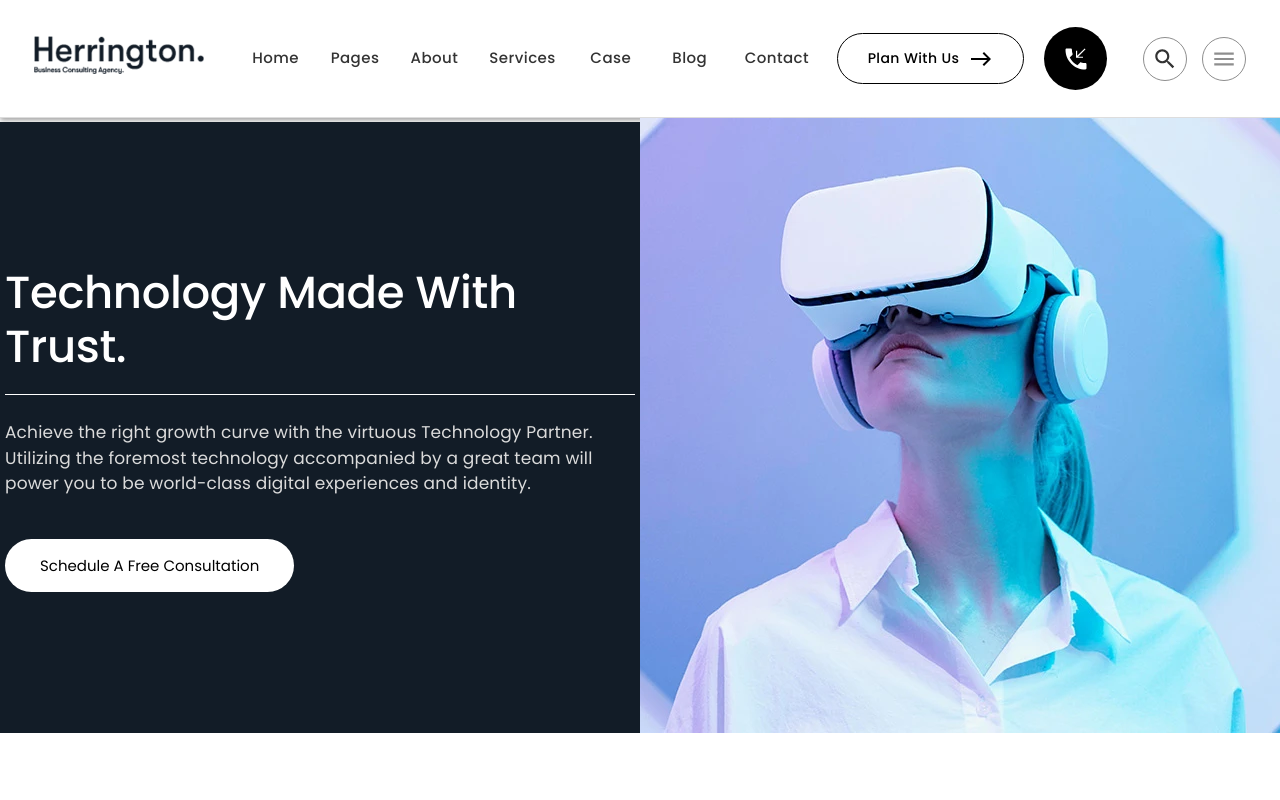
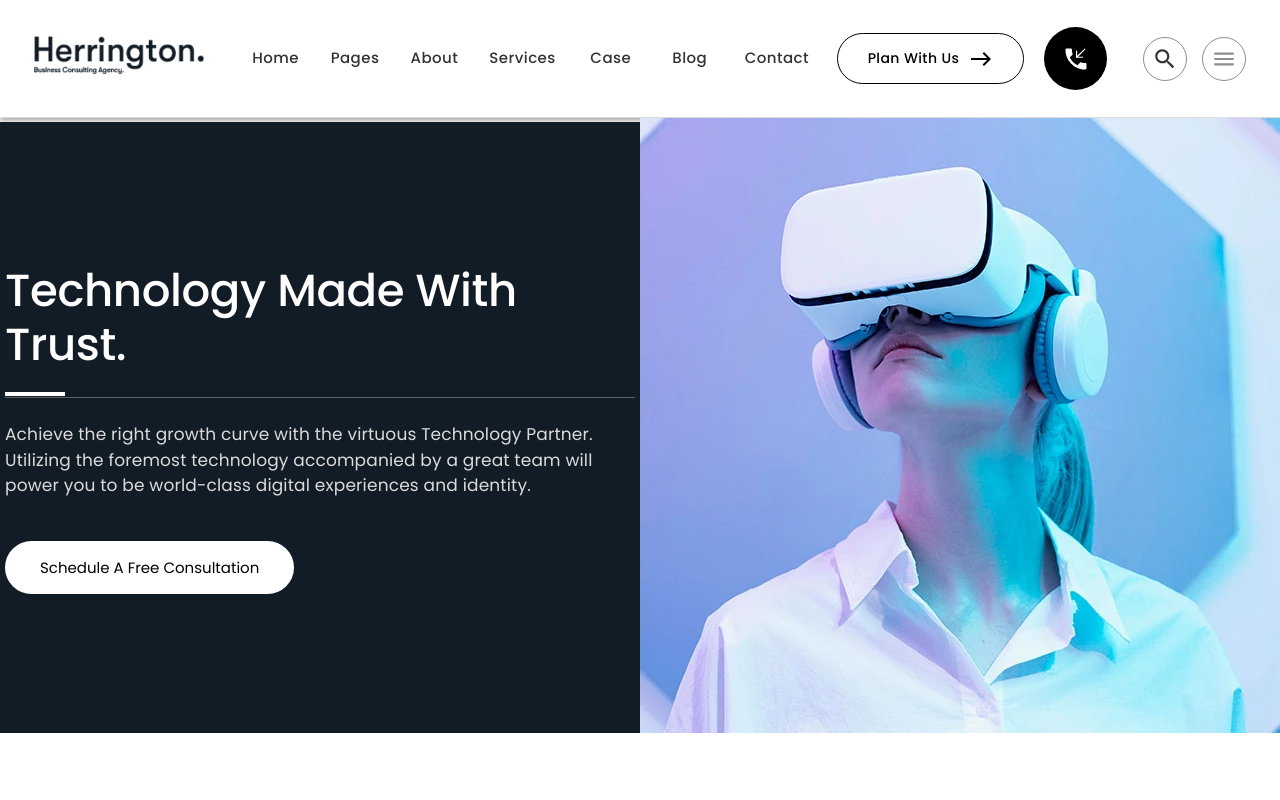
Before and after one commit to KaushalS1911/logixbuilt, a Next.js app: page / in a window 1280 px wide. Shown: the top 800 px of the page. Built offline with nearby package versions, Linux system fonts and the light colour scheme.

Commit message:
herosection2 line

```diff
--- a/src/components/home/herosection2.jsx
+++ b/src/components/home/herosection2.jsx
@@ -86,12 +86,20 @@ function Herosection2() {
                                     </Typography>
                                     <Box
                                         sx={{
-                                            width: "100%",
-                                            height: "1px",
+                                            width: "60px",
+                                            height: "4px",
                                             backgroundColor: "white",
-                                            margin: "0 0 25px",
+                                            // mt:"10px",
+                                            bottom:{marginBottom:".5px"}
                                         }}
                                     />
+                                    <Box sx={{maxWidth: "100%",
+                                        height: ".5px",
+                                        backgroundColor: "#5A6168",
+                                        margin: "0 0 25px",
+                                        display:"flex",
+                                        alignItems:"center",
+                                    }}></Box>
                                     <Typography
                                         variant="body1"
                                         sx={{
@@ -115,6 +123,7 @@ function Herosection2() {
                                     >
                                         {item.button}
                                     </Box>
+
                                 </Box>
                             </Grid>
                             <Grid item md={6} xs={12}>
```
